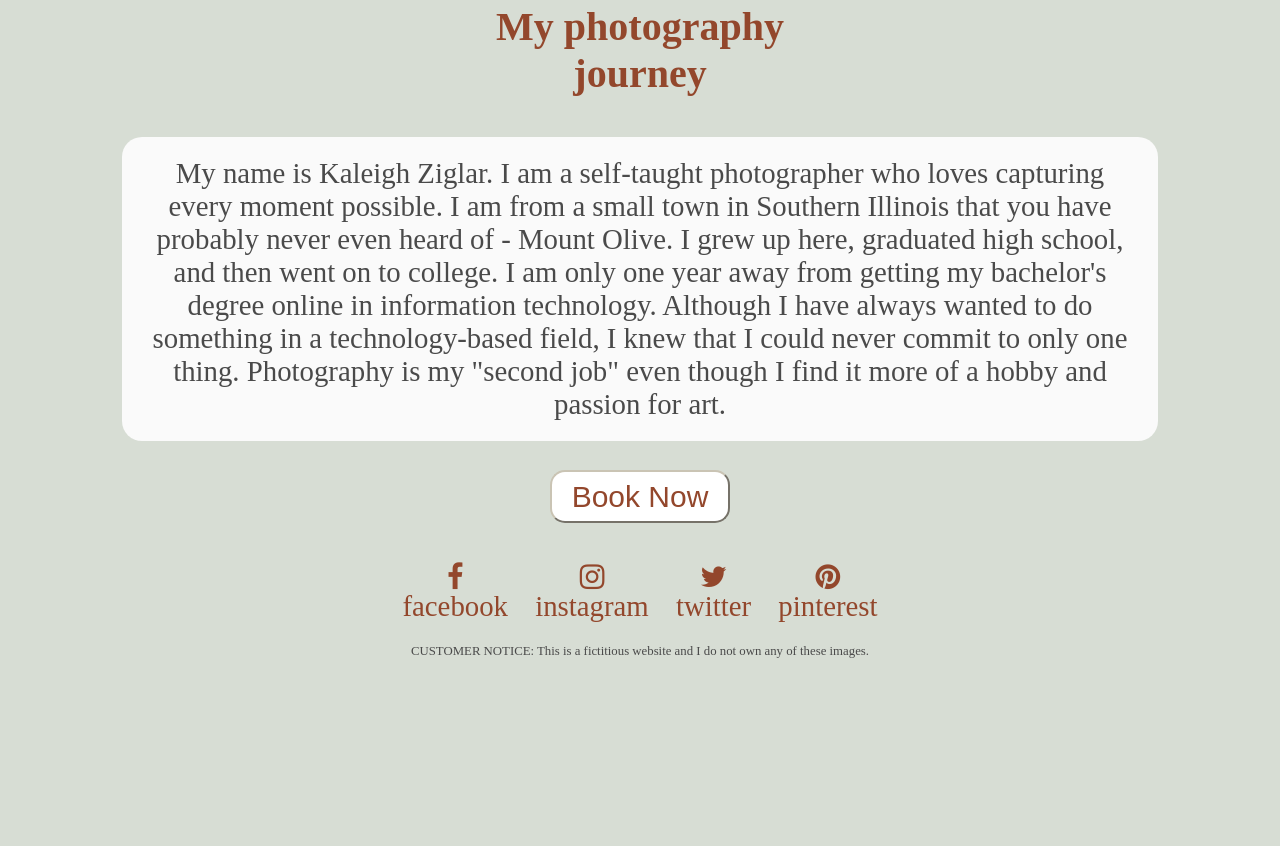
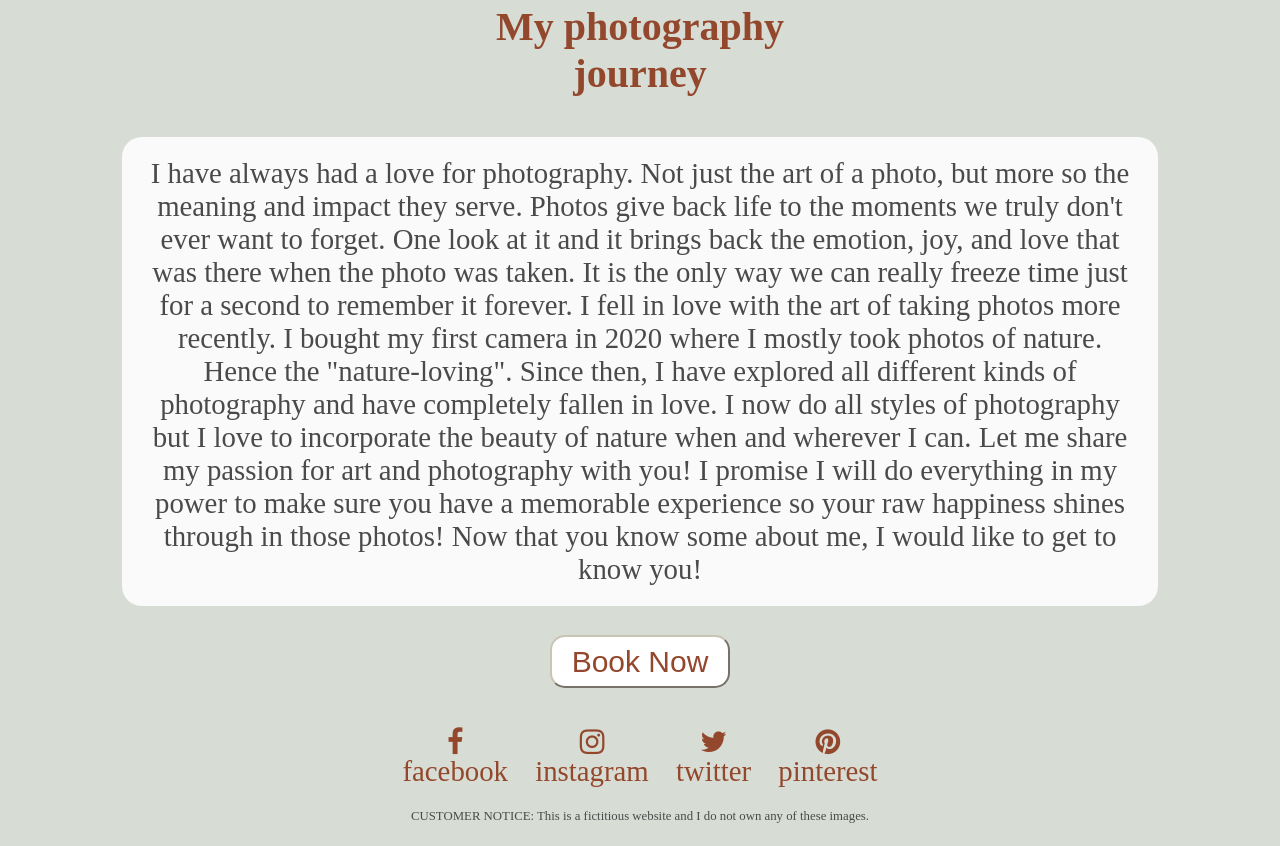
Before and after one commit to kziglar/kczphotography.github.io, a plain HTML site: page about.htm in a window 1280 px wide. Shown: the part 1504-2350 px from the top of the page. Before the commit the page ends 2185 px from the top, so only its background shows below. Drawn offline with nearby package versions, Linux system fonts and the light colour scheme.

Commit message:
Update about.htm

```diff
--- a/about.htm
+++ b/about.htm
@@ -76,9 +76,8 @@ Tested: May 4, 2022, Passed on Chrome and Microsoft Edge browsers.
             </ul>
 
         <p class = "about_title"> My photography journey</p>
+        <p class = "journey">I have always had a love for photography. Not just the art of a photo, but more so the meaning and impact they serve. Photos give back life to the moments we truly don't ever want to forget. One look at it and it brings back the emotion, joy, and love that was there when the photo was taken. It is the only way we can really freeze time just for a second to remember it forever. I fell in love with the art of taking photos more recently. I bought my first camera in 2020 where I mostly took photos of nature. Hence the "nature-loving". Since then, I have explored all different kinds of photography and have completely fallen in love. I now do all styles of photography but I love to incorporate the beauty of nature when and wherever I can. Let me share my passion for art and photography with you! I promise I will do everything in my power to make sure you have a memorable experience so your raw happiness shines through in those photos! Now that you know some about me, I would like to get to know you!</p>
 
-
-        <p class = "personal_description">My name is Kaleigh Ziglar. I am a self-taught photographer who loves capturing every moment possible. I am from a small town in Southern Illinois that you have probably never even heard of - Mount Olive. I grew up here, graduated high school, and then went on to college. I am only one year away from getting my bachelor's degree online in information technology. Although I have always wanted to do something in a technology-based field, I knew that I could never commit to only one thing. Photography is my "second job" even though I find it more of a hobby and passion for art.  </p>
         <!--- Buttons for "Book Now" --->
             <button class = "booknow" onclick= "document.location.href= 'contact.htm';"> Book Now </button>
 
```
